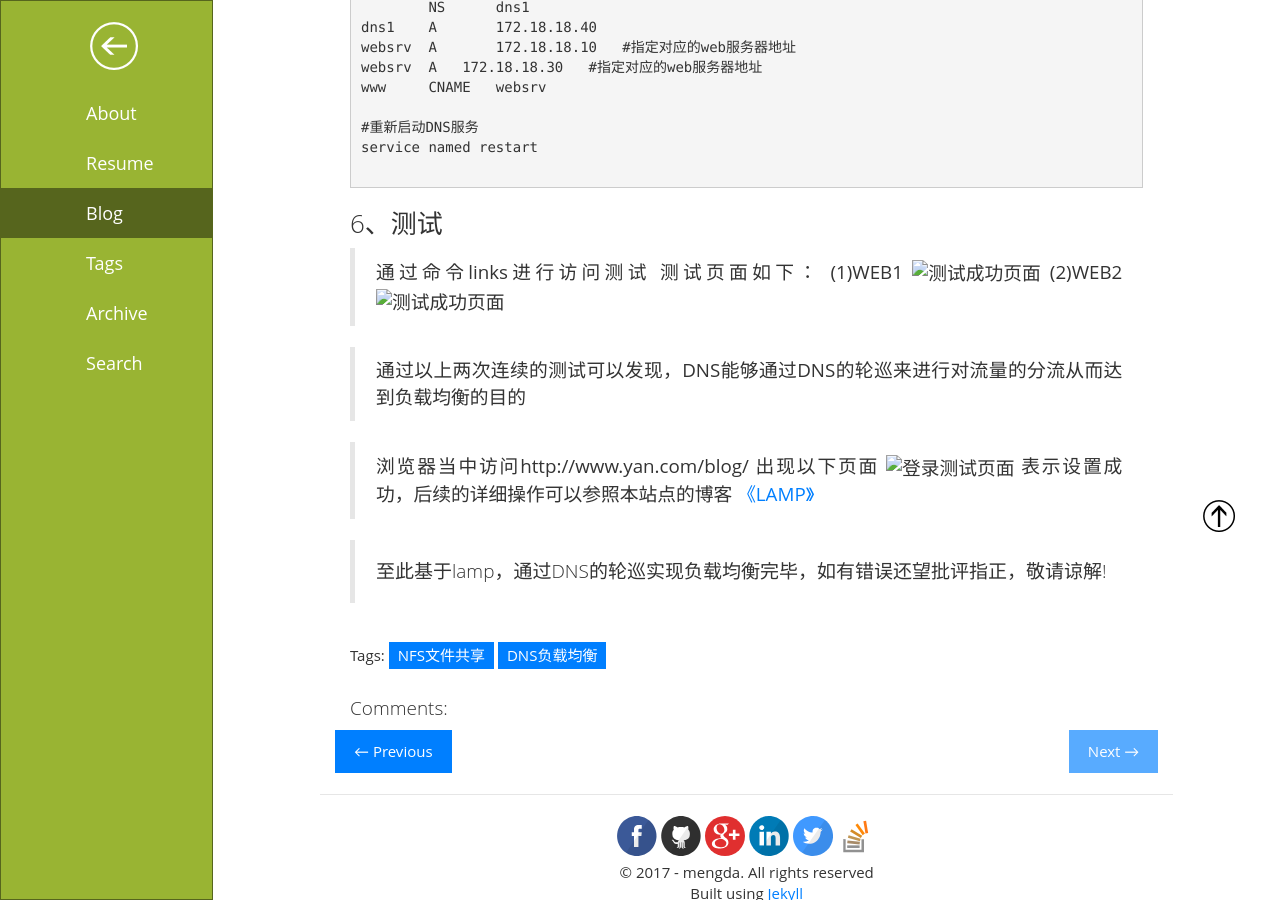
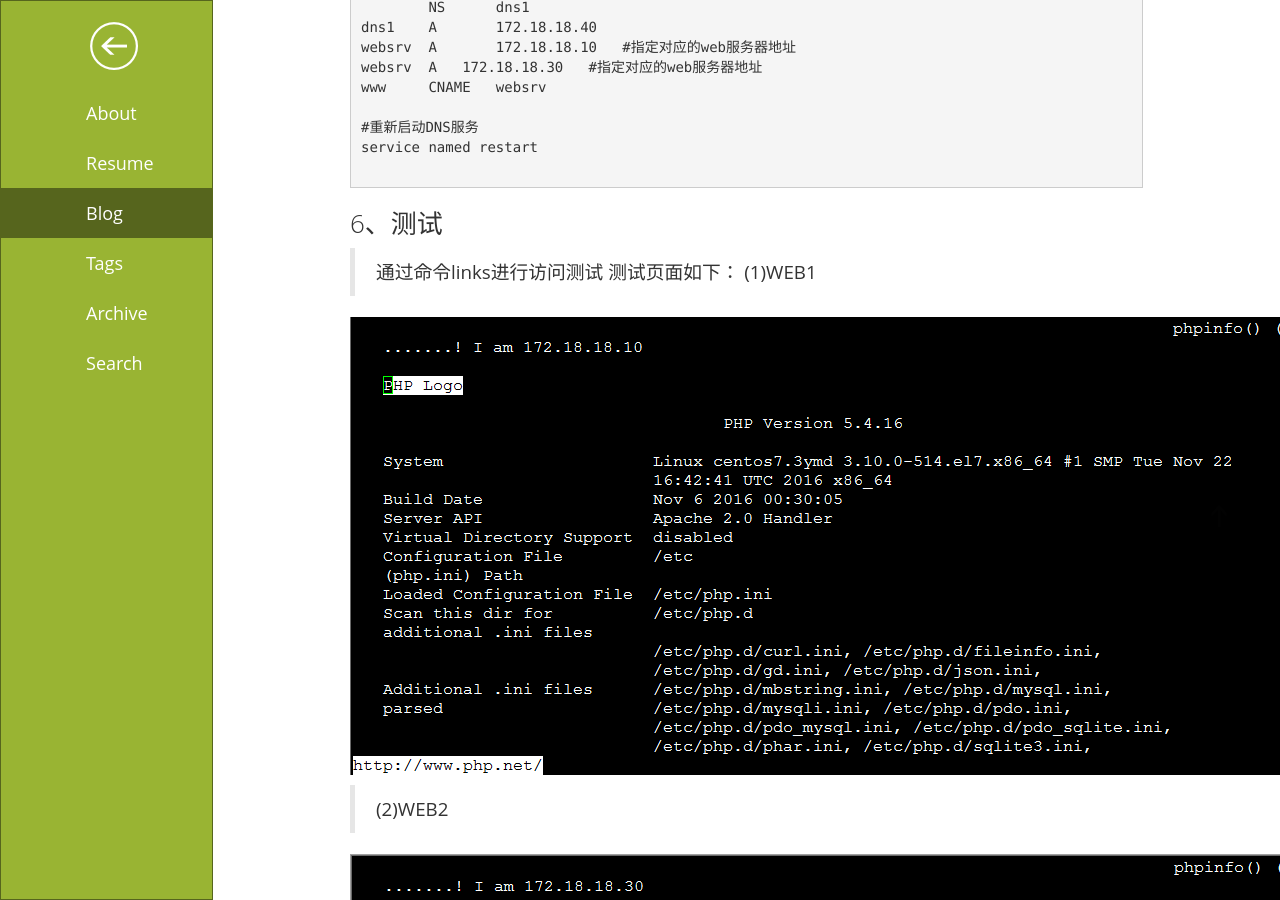
Before and after one commit to daysunshine/daysunshine.github.io, a Jekyll site: the page built from _posts/2017-10-16-linux-DNS-Load-balance.md, in a window 1280 px wide and 900 px high, scrolled down 3367 px. Built offline with Jekyll 4.4.1, drawn with Linux system fonts in a browser that asks for light colours; comment, search, counter and statistics services are not loaded.

Commit message:
Update 2017-10-16-linux-DNS-Load-balance.md

```diff
--- a/_posts/2017-10-16-linux-DNS-Load-balance.md
+++ b/_posts/2017-10-16-linux-DNS-Load-balance.md
@@ -163,15 +163,20 @@ service named restart
 > 通过命令links进行访问测试
 > 测试页面如下：
 > (1)WEB1
-![测试成功页面](/asset/pictures/mini-lamp/success1.png)
+
+![测试成功页面](/assets/pictures/mini-lamp/success1.png)
+
 > (2)WEB2
-![测试成功页面](/asset/pictures/mini-lamp/success2.png)
+
+![测试成功页面](/assets/pictures/mini-lamp/success2.png)
 
 > 通过以上两次连续的测试可以发现，DNS能够通过DNS的轮巡来进行对流量的分流从而达到负载均衡的目的
 
 > 浏览器当中访问http://www.yan.com/blog/
 > 出现以下页面
-![登录测试页面](/asset/pictures/mini-lamp/ready.png)
+
+![登录测试页面](/assets/pictures/mini-lamp/ready.png)
+
 > 表示设置成功，后续的详细操作可以参照本站点的博客 [《LAMP》](http://www.daysunshine.com/blog/)
 
 > #### 至此基于lamp，通过DNS的轮巡实现负载均衡完毕，如有错误还望批评指正，敬请谅解!
```
